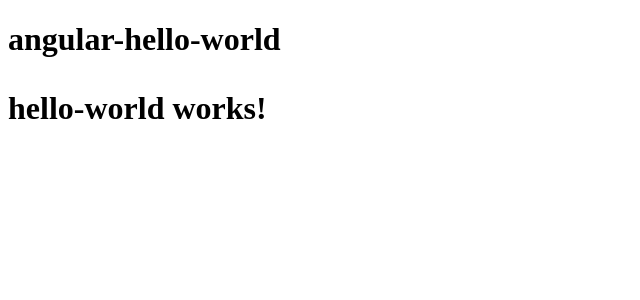
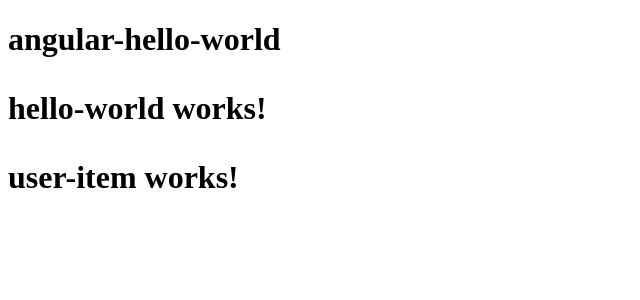
Before and after one commit to RHieger/ng-book-angular-8, an Angular app in the folder angular-hello-world/: page / in a window 1280 px wide. Shown: the top 300 px of the page, without its empty margins (0-640 px from the left). Built offline with nearby package versions, Linux system fonts and the light colour scheme.

Commit message:
Added UserItemComponent to AppComponent.

```diff
--- a/angular-hello-world/src/app/app.component.html
+++ b/angular-hello-world/src/app/app.component.html
@@ -3,4 +3,7 @@
   <app-hello-world>
     <!-- Dynamic content lives here. -->
   </app-hello-world>
+  <app-user-item>
+    <!-- Dynamic content lives here. -->
+  </app-user-item>
 </h1>
```
